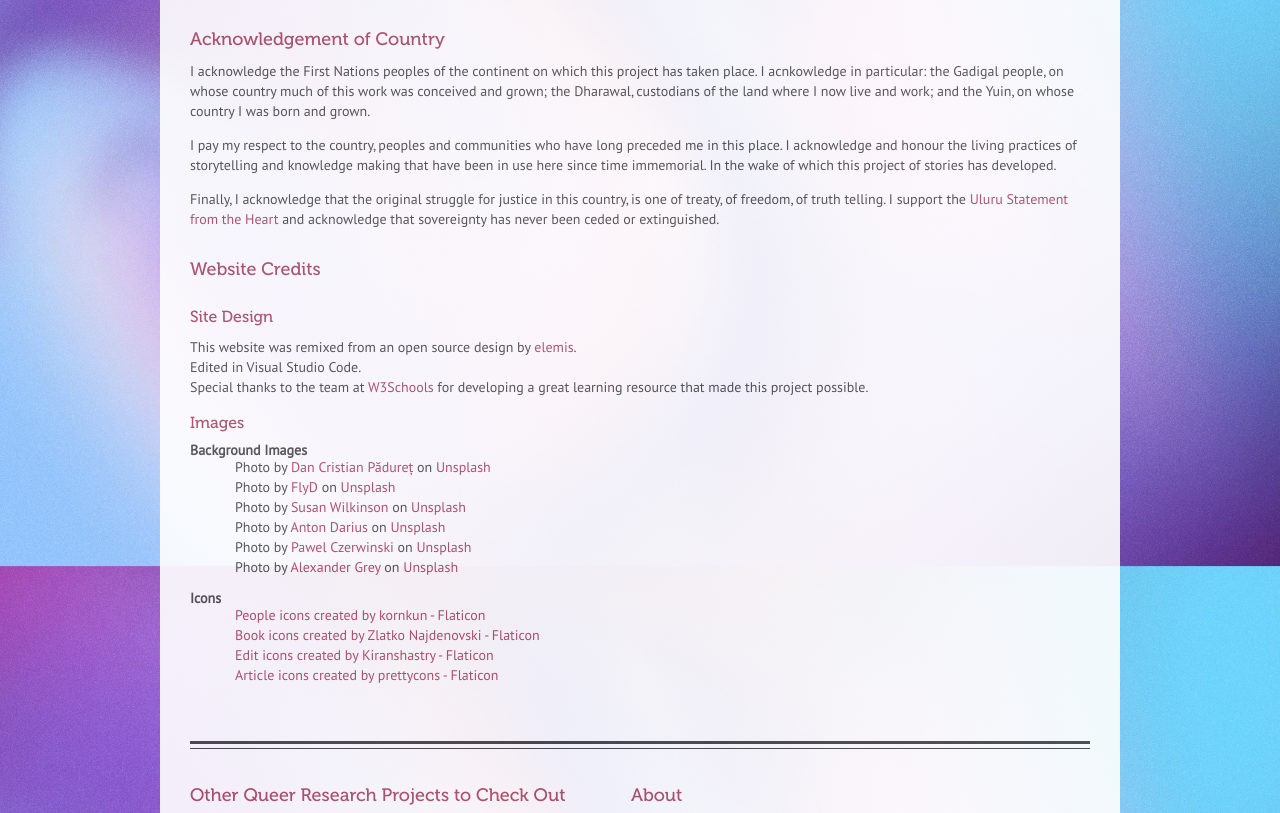
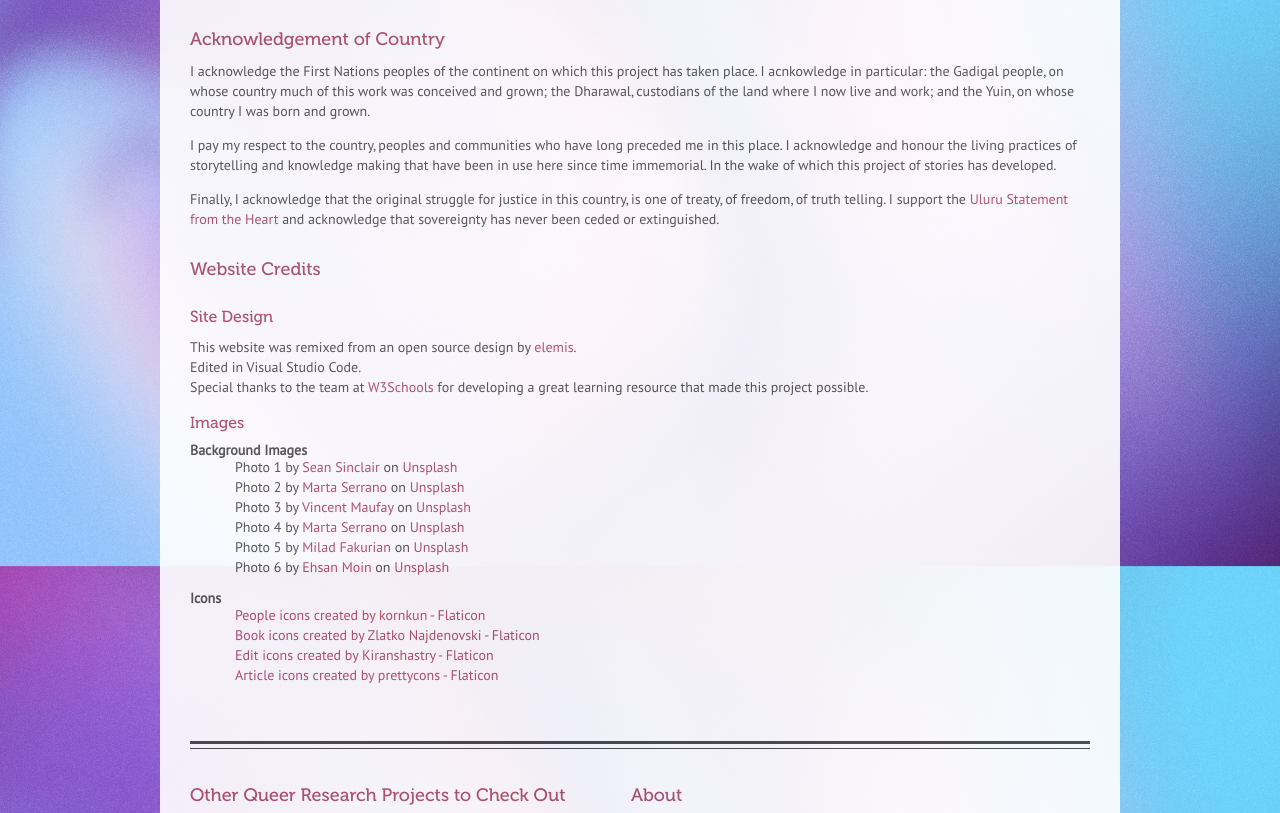
Before and after one commit to ImaginingQueerJusticeProject/ImaginingQueerJustice, a plain HTML site: page credits.html in a window 1280 px wide. Shown: the part 287-1100 px from the top of the page. Drawn offline with Linux system fonts and the light colour scheme.

Commit message:
Update credits.html

```diff
--- a/credits.html
+++ b/credits.html
@@ -56,13 +56,13 @@
       <h4>Images</h4>
         <strong> Background Images</strong>
           <ol>
-            <p> Photo by <a href="https://unsplash.com/@dancristianpaduret?utm_content=creditCopyText&utm_medium=referral&utm_source=unsplash">Dan Cristian Pădureț</a> on <a href="https://unsplash.com/photos/red-blue-and-yellow-lights-2roS4UgP98k?utm_content=creditCopyText&utm_medium=referral&utm_source=unsplash">Unsplash</a></p>
-            <p> Photo by <a href="https://unsplash.com/@flyd2069?utm_content=creditCopyText&utm_medium=referral&utm_source=unsplash">FlyD</a> on <a href="https://unsplash.com/photos/blue-and-green-floral-textile-_Uue3J2m17Q?utm_content=creditCopyText&utm_medium=referral&utm_source=unsplash">Unsplash</a></p>
-            <p> Photo by <a href="https://unsplash.com/@susan_wilkinson?utm_content=creditCopyText&utm_medium=referral&utm_source=unsplash">Susan Wilkinson</a> on <a href="https://unsplash.com/photos/an-abstract-painting-with-a-lot-of-colors-CK-_tx8gDkU">Unsplash</a></p>
-            <p> Photo by <a href="https://unsplash.com/@thesollers?utm_content=creditCopyText&utm_medium=referral&utm_source=unsplash">Anton Darius</a> on <a href="https://unsplash.com/photos/a-close-up-of-a-multicolored-object-with-a-black-background-jvR9ieZVG64?utm_content=creditCopyText&utm_medium=referral&utm_source=unsplash">Unsplash</a></p>
-            <p> Photo by <a href="https://unsplash.com/@pawel_czerwinski?utm_content=creditCopyText&utm_medium=referral&utm_source=unsplash">Pawel Czerwinski</a> on <a href="https://unsplash.com/photos/purple-and-pink-water-Kg0LWJ26ZGo?utm_content=creditCopyText&utm_medium=referral&utm_source=unsplash">Unsplash</a></p>
-            <p> Photo by <a href="https://unsplash.com/@sharonmccutcheon?utm_content=creditCopyText&utm_medium=referral&utm_source=unsplash">Alexander Grey</a> on <a href="https://unsplash.com/photos/blue-and-pink-textile-in-close-up-photography-QGQz-IBBl5w?utm_content=creditCopyText&utm_medium=referral&utm_source=unsplash">Unsplash</a></p>
-          </ol>
+            <p> Photo 1 by <a href="https://unsplash.com/@seanwsinclair?utm_content=creditCopyText&utm_medium=referral&utm_source=unsplash">Sean Sinclair</a> on <a href="https://unsplash.com/photos/a-blurry-image-of-a-rainbow-colored-background-Z3iQro6aRQE?utm_content=creditCopyText&utm_medium=referral&utm_source=unsplash">Unsplash</a></p>
+            <p> Photo 2 by <a href="https://unsplash.com/@sesano9?utm_content=creditCopyText&utm_medium=referral&utm_source=unsplash">Marta Serrano</a> on <a href="https://unsplash.com/photos/a-blurry-image-of-a-pink-and-blue-background-yOvt9N6p7HM?utm_content=creditCopyText&utm_medium=referral&utm_source=unsplash">Unsplash</a></p>
+            <p> Photo 3 by <a href="https://unsplash.com/@vinhundred?utm_content=creditCopyText&utm_medium=referral&utm_source=unsplash">Vincent Maufay </a> on <a href="https://unsplash.com/photos/a-blurry-image-of-a-purple-and-blue-background-MWj1zsf5yjM?utm_content=creditCopyText&utm_medium=referral&utm_source=unsplash">Unsplash</a></p>
+            <p> Photo 4 by <a href="https://unsplash.com/@sesano9?utm_content=creditCopyText&utm_medium=referral&utm_source=unsplash">Marta Serrano</a> on <a href="https://unsplash.com/photos/a-blurry-image-of-a-blue-and-purple-background-AZnUPsiNW48?utm_content=creditCopyText&utm_medium=referral&utm_source=unsplash">Unsplash</a></p>
+            <p> Photo 5 by <a href="https://unsplash.com/@fakurian?utm_content=creditCopyText&utm_medium=referral&utm_source=unsplash">Milad Fakurian</a> on <a href="https://unsplash.com/photos/purple-and-green-light-gradient-iFu2HILEng8?utm_content=creditCopyText&utm_medium=referral&utm_source=unsplash">Unsplash</a></p>
+            <p> Photo 6 by <a href="https://unsplash.com/@ehsanmoin?utm_content=creditCopyText&utm_medium=referral&utm_source=unsplash">Ehsan Moin</a> on <a href="https://unsplash.com/photos/a-blurry-image-of-a-blue-and-pink-background-EXCf2r0SxMY?utm_content=creditCopyText&utm_medium=referral&utm_source=unsplash">Unsplash</a></p>
+        </ol>
         <br>
         <strong> Icons</strong>
           <ol>
```
